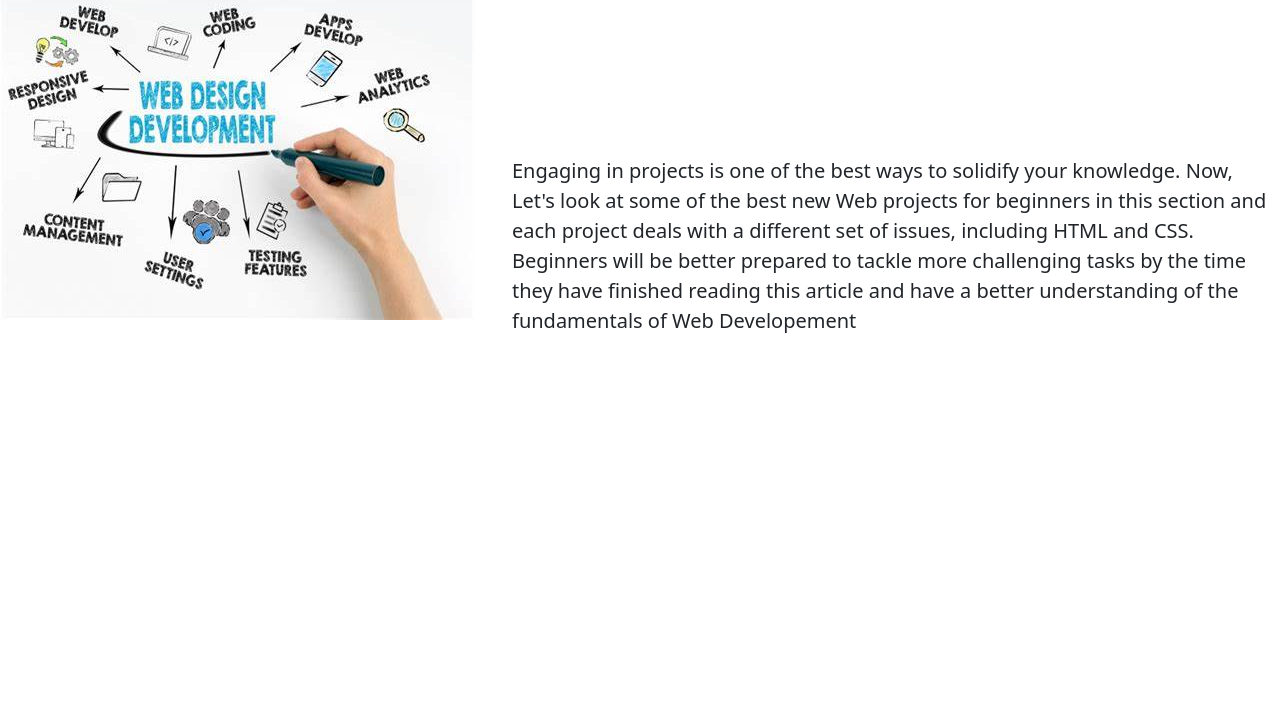
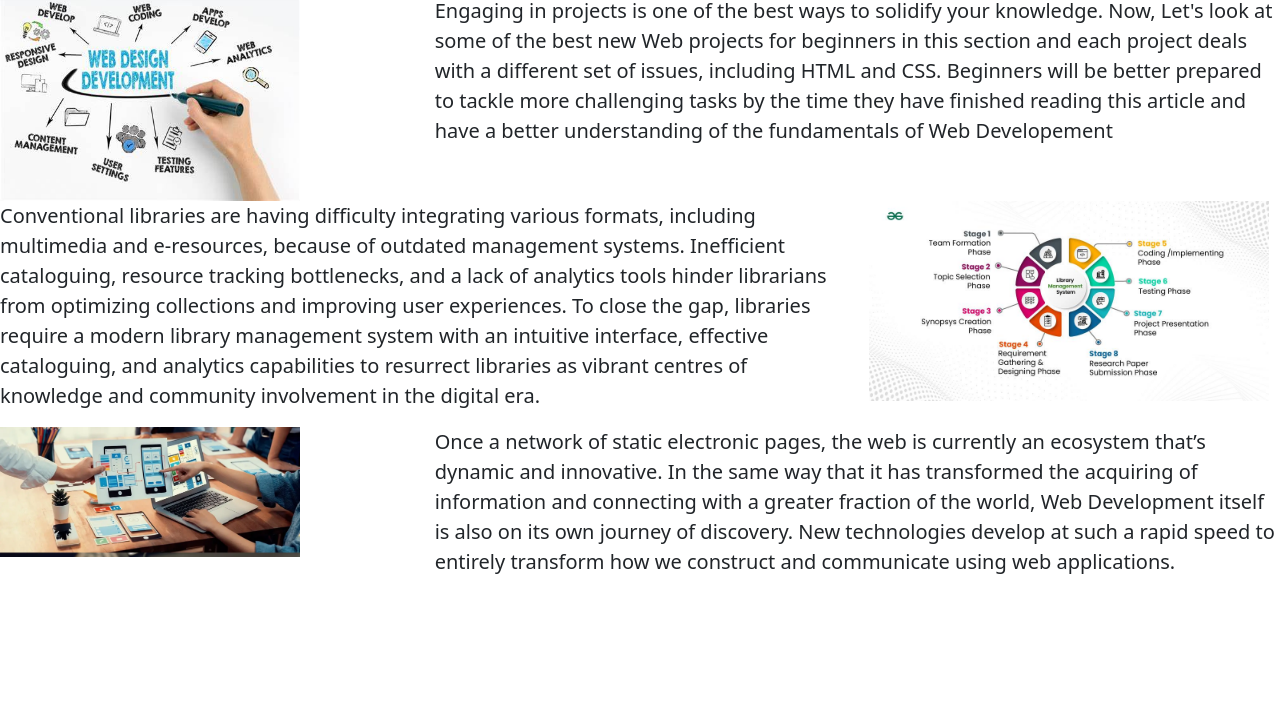
Before and after one commit to pavithravelmurugan1214/portfolio, a plain HTML site: page project.html in a window 1280 px wide. Shown: the part 84-800 px from the top of the page. Drawn offline with nearby package versions, Linux system fonts and the light colour scheme.

Commit message:
new commit

```diff
--- a/project.html
+++ b/project.html
@@ -25,12 +25,38 @@
                 <li> <a href="#">Projects</a></li>
                 <li><a href="about.html">About</a></li>
             </center>
-    <h1 style="text-align: center;">
-        Project Inspiration
-    </h1>
-    <img src="project.jpg" >
-   <p style="margin-left: 40%; font-size: 20px; position: absolute; top: 30%;">
-    Engaging in projects is one of the best ways to solidify your knowledge. Now, Let's look at some of the best new Web projects for beginners in this section and each project deals with a different set of issues, including HTML and CSS. Beginners will be better prepared to tackle more challenging tasks by the time they have finished reading this article and have a better understanding of the fundamentals of Web Developement
-   </p>
+            <h1 style="text-align: center; color: burlywood;">
+                Project Inspiration
+            </h1>
+    <div class="row">
+        <div class="col-md-4 div1">
+            <img src="project.jpg" style="width: 300px;" >
+        </div>
+        <div class="col-md-8 div2">
+            <p style="font-size: 20px;">
+                Engaging in projects is one of the best ways to solidify your knowledge. Now, Let's look at some of the best new Web projects for beginners in this section and each project deals with a different set of issues, including HTML and CSS. Beginners will be better prepared to tackle more challenging tasks by the time they have finished reading this article and have a better understanding of the fundamentals of Web Developement
+               </p>
+        </div>
+    </div>
+    <div class="row">
+        <div class="col-md-8 div3">
+            <p style="font-size: 20px;">Conventional libraries are having difficulty integrating various formats, including multimedia and e-resources, because of outdated management systems. Inefficient cataloguing, resource tracking bottlenecks, and a lack of analytics tools hinder librarians from optimizing collections and improving user experiences. To close the gap, libraries require a modern library management system with an intuitive interface, effective cataloguing, and analytics capabilities to resurrect libraries as vibrant centres of knowledge and community involvement in the digital era.</p>
+        </div>
+        <div class="col-md-4 div4">
+            <img src="library.jpg" style="width: 400px;">
+        </div>
+    </div>
+    <div class="row">
+        <div class="col-md-4 div5">
+<img src="future.webp"  style="width: 300px;">
+        </div>
+        <div class="col-md-8">
+<p style="font-size: 20px;"> Once a network of static electronic pages, the web is currently an ecosystem that’s dynamic and innovative. In the same way that it has transformed the acquiring of information and connecting with a greater fraction of the world, Web Development itself is also on its own journey of discovery. New technologies develop at such a rapid speed to entirely transform how we construct and communicate using web applications.
+
+</p>
+        </div>
+    </div>
+
+
 </body>
 </html>
--- a/style.css
+++ b/style.css
@@ -9,7 +9,7 @@ img{
     height: 200px;
   border-radius:100%;
   object-fit: cover;
-  bottom: 56.5%;
+  bottom: 57%;
   right:40%;
   position: absolute;
   left: 48.75%;
@@ -22,7 +22,7 @@ button{
     border-radius: 5px;
 }
 .first-half{
-    color: blueviolet;
+    color: burlywood;
 }
 .pic{
     width: 40px;
```
Also changed, not shown: index.html (+1 -1 lines), future.webp (added), girl.jpg (added), library.jpg (added).
